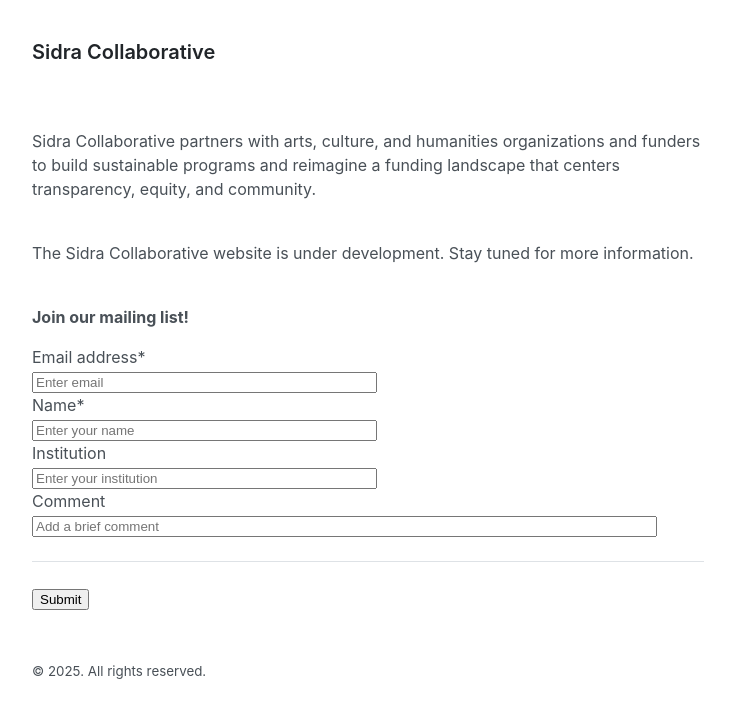
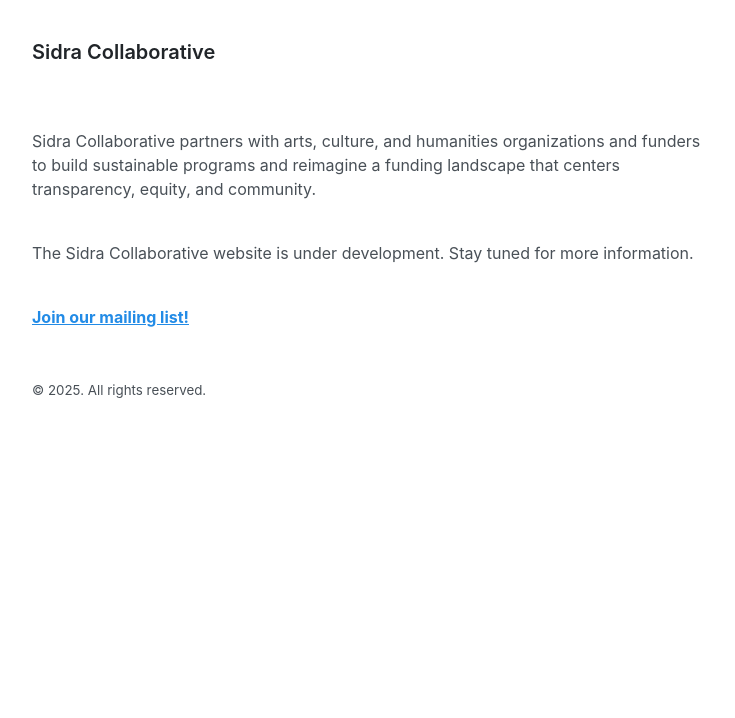
Before and after one commit to sidracollaborative/sidracollaborative.github.io, a Jekyll site: the page built from index.html, in a window 1280 px wide. Shown: the top 718 px of the page, without its empty margins (272-1007 px from the left). Built offline with Jekyll 4.4.1, drawn with Linux system fonts in a browser that asks for light colours; the list of posts is cut into pages by our own code.

Commit message:
adding mailing list link

```diff
--- a/index.html
+++ b/index.html
@@ -9,41 +9,8 @@
 The Sidra Collaborative website is under development. Stay tuned for more information.
 </p><br>
 
-<p><b>Join our mailing list!</b></p>
-<form accept-charset="UTF-8" action="https://getform.io/f/allzmxma" method="POST" enctype="multipart/form-data" target="_blank">
-      <div class="form-group">
-        <label for="inputemail" required="required">Email address*</label><br>
-        <input type="email" name="email" class="form-control" id="inputemail" aria-describedby="emailHelp" size="40" placeholder="Enter email">
-      </div>
-      <div class="form-group">
-        <label for="InputName">Name*</label><br>
-        <input type="text" name="name" class="form-control" id="InputName" size="40" placeholder="Enter your name" required="required">
-      </div>
-      <div class="form-group">
-        <label for="InputInstitution">Institution</label><br>
-        <input type="text" name="institution" class="form-control" id="InputInstitution" size="40" placeholder="Enter your institution">
-      </div>
-      <div class="form-group">
-        <label for="InputComment">Comment</label><br>
-        <input type="text" name="comment" class="form-control" id="InputComment" size="75" placeholder="Add a brief comment">
-        <!-- <textarea class="form-control" id="exampleFormControlTextarea1" rows="3"></textarea> -->
-      </div>
-<!--       <div class="form-group">
-        <label for="exampleFormControlSelect1">Favourite Platform</label>
-        <select class="form-control" id="exampleFormControlSelect1" name="platform" required="required">
-          <option>Github</option>
-          <option>Gitlab</option>
-          <option>Bitbucket</option>
-        </select>
-      </div>
-      <hr>
-      <div class="form-group mt-3">
-        <label class="mr-2">Upload your CV:</label>
-        <input type="file" name="file">
-      </div> -->
-      <hr>
-      <button type="submit" class="btn btn-primary">Submit</button>
-    </form>
+<p><b><a href="https://docs.google.com/forms/d/e/1FAIpQLSdQ8FuI0fE9hVddCPWvbOms6TJh4QZ2HgaZZrLWAKcJxjQDPA/viewform?usp=header">Join our mailing list!</a></b></p>
+
 
 <!-- <p>
 Click here to sign up for our newsletter.
```
